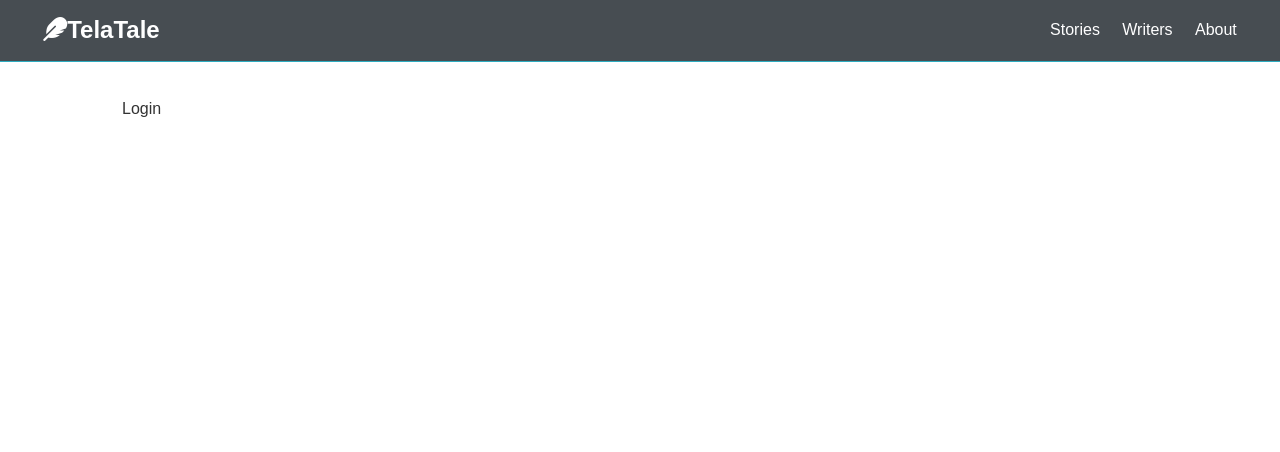
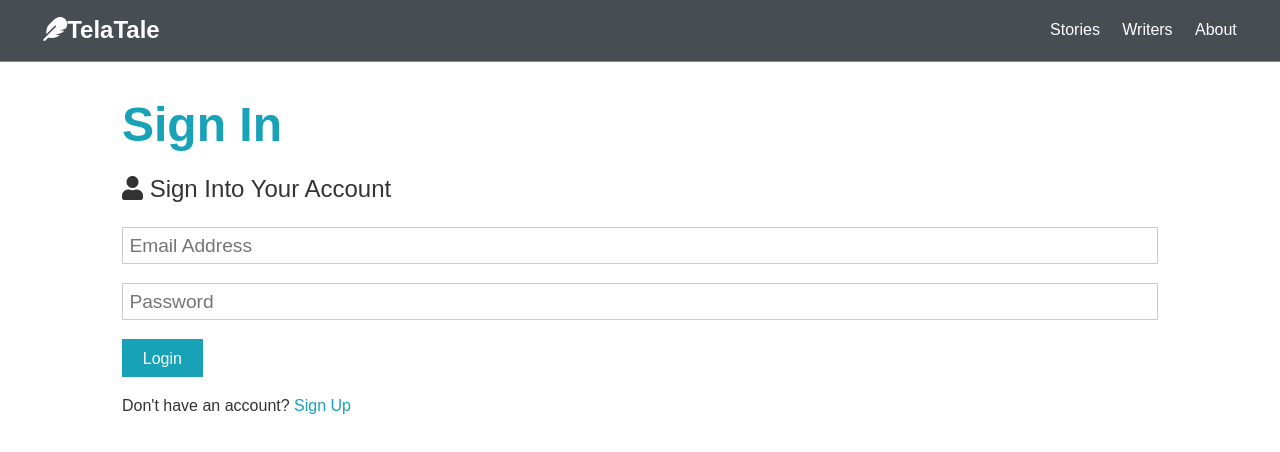
Before and after one commit to Suha19/TeleTale, a React (Create React App) app in the folder client/: page /Login in a window 1280 px wide. Shown: the top 452 px of the page. Built offline with nearby package versions, Linux system fonts and the light colour scheme.

Commit message:
debugging

```diff
--- a/client/src/components/auth/Login.js
+++ b/client/src/components/auth/Login.js
@@ -1,6 +1,55 @@
-import React from 'react';
+import React, { Fragment, useState } from 'react';
+import { Link } from 'react-router-dom';
 
 const Login = () => {
-  return <div>Login</div>;
+  const [formData, setFormData] = useState({
+    email: '',
+    password: ''
+  });
+
+  const { email, password } = formData;
+
+  const onChange = e =>
+    setFormData({ ...formData, [e.target.name]: e.target.value });
+
+  const onSubmit = async e => {
+    e.preventDefault();
+    console.log('you are in');
+  };
+
+  return (
+    <Fragment>
+      <h1 className='large text-primary'>Sign In</h1>
+      <p className='lead'>
+        <i className='fas fa-user' /> Sign Into Your Account
+      </p>
+      <form className='form' onSubmit={e => onSubmit(e)}>
+        <div className='form-group'>
+          <input
+            type='email'
+            placeholder='Email Address'
+            name='email'
+            value={email}
+            onChange={e => onChange(e)}
+            required
+          />
+        </div>
+        <div className='form-group'>
+          <input
+            type='password'
+            placeholder='Password'
+            name='password'
+            value={password}
+            onChange={e => onChange(e)}
+            minLength='6'
+          />
+        </div>
+        <input type='submit' className='btn btn-primary' value='Login' />
+      </form>
+      <p className='my-1'>
+        Don't have an account? <Link to='/register'>Sign Up</Link>
+      </p>
+    </Fragment>
+  );
 };
 export default Login;
--- a/client/src/components/auth/Register.js
+++ b/client/src/components/auth/Register.js
@@ -1,5 +1,6 @@
 import React, { Fragment, useState } from 'react';
 import axios from 'axios';
+import { Link } from 'react-router-dom';
 
 const Register = () => {
   const [formData, setFormData] = useState({
@@ -19,6 +20,7 @@
     if (password !== password2) {
       console.log('password do not match');
     } else {
+      console.log('your account was created !!');
       const newUser = {
         name,
         email,
@@ -94,7 +96,7 @@
         <input type='submit' className='btn btn-primary' value='Register' />
       </form>
       <p className='my-1'>
-        Already have an account? <a href='login.html'>Sign In</a>
+        Already have an account? <Link to='/login'>Sign In</Link>
       </p>
     </Fragment>
   );
```
